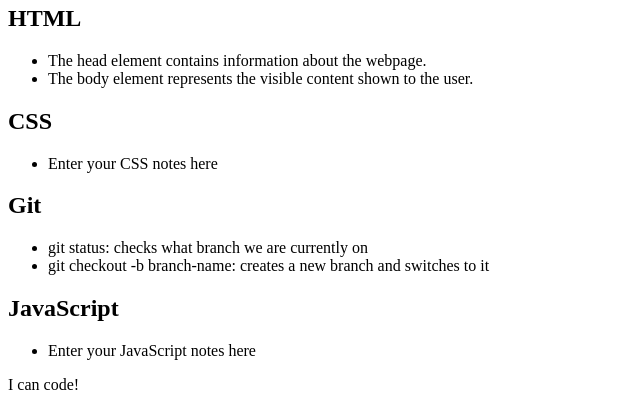
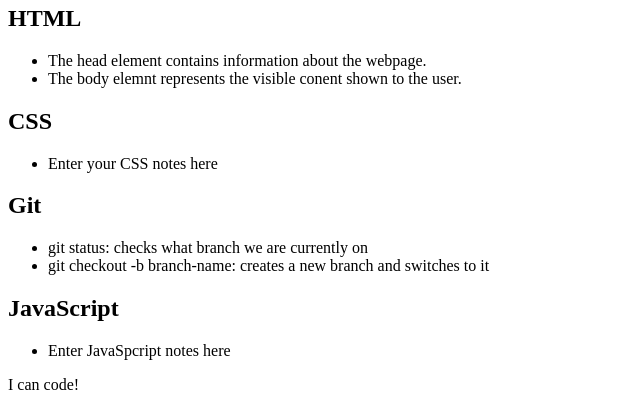
Before and after one commit to 92castro/prework-study-guide, a plain HTML site: page index.html in a window 1280 px wide. Shown: the part 875-1282 px from the top of the page, 0-640 px from the left. Drawn offline with Linux system fonts and the light colour scheme.

Commit message:
added code to HTML file

```diff
--- a/index.html
+++ b/index.html
@@ -16,7 +16,7 @@
         <h2>HTML</h2>
         <ul>
           <li>The head element contains information about the webpage.</li>
-          <li>The body element represents the visible content shown to the user.</li>
+          <li>The body elemnt represents the visible conent shown to the user.</li>
         </ul>
       </section>
 
@@ -38,7 +38,7 @@
       <section class="card" id="javascript-section">
         <h2>JavaScript</h2>
         <ul>
-          <li>Enter your JavaScript notes here</li>
+          <li>Enter JavaSpcript notes here</li>
         </ul>
       </section>
     </main>
```
Also changed, not shown: 1 other file.
